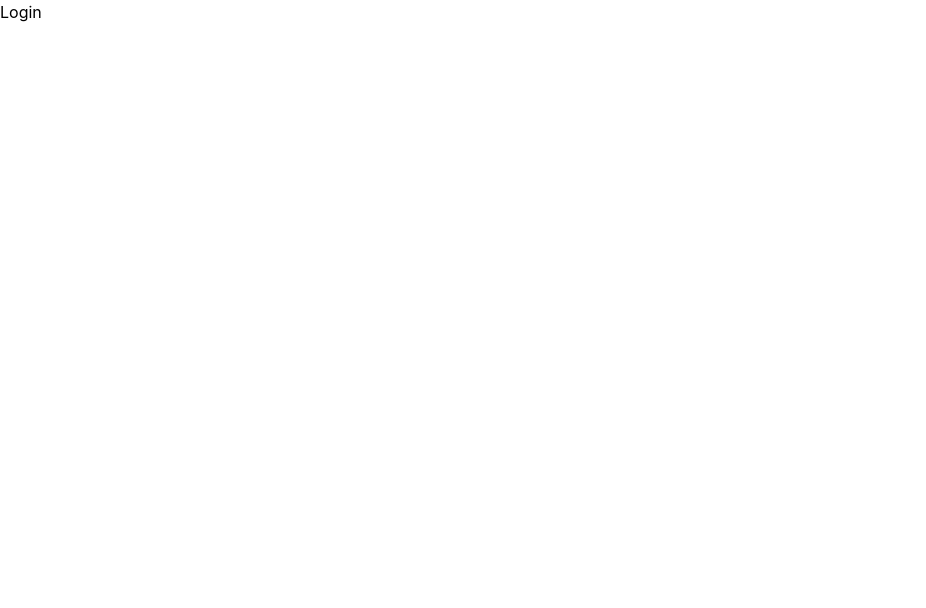
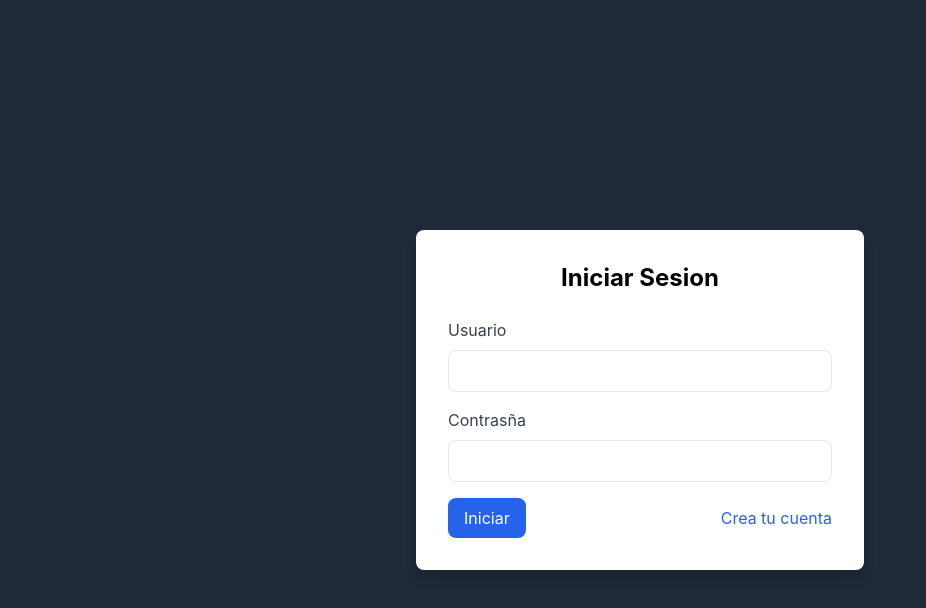
Before and after one commit to Juan-Code-Gomez/pruebaKonecta, a React (Create React App) app in the folder frontend/: page /login in a window 1280 px wide. Shown: the top 608 px of the page, without its empty margins (0-926 px from the left). Built offline with nearby package versions, Linux system fonts and the light colour scheme.

Commit message:
Se crea el componente login con tailwind y se hace llamado al servicio en la api.
Tanto el de iniciar como el de registrarse y se confirma el funcionamiento.

```diff
--- a/frontend/src/components/Auth/Login.js
+++ b/frontend/src/components/Auth/Login.js
@@ -1,9 +1,105 @@
-import React from 'react'
+import React, { useState, useContext } from 'react';
+import { AuthContext } from '../../context/AuthContext';
+import { useNavigate } from 'react-router-dom';
+import api from '../../services/api';
 
-function Login() {
+const Login = ({ history }) => {
+  const { login } = useContext(AuthContext);
+  const [isRegister, setIsRegister] = useState(false);
+  const navigate = useNavigate();
+  const [formData, setFormData] = useState({
+    username: '',
+    password: '',
+    role: 'employee',
+  });
+
+  const handleChange = (e) => {
+    setFormData({ ...formData, [e.target.name]: e.target.value });
+  };
+
+  const handleSubmit = async (e) => {
+    e.preventDefault();
+    try {
+      const endpoint = isRegister ? '/auth/register' : '/auth/login';
+      const response = await api.post(endpoint, formData);
+      if (!isRegister) {
+        login(response.data.user.username, response.data.token, response.data.user.role);
+        localStorage.setItem('token', response.data.token);
+        navigate('/');
+      } else {
+        setIsRegister(false);
+      }
+    } catch (error) {
+      console.error('Authentication failed:', error);
+    }
+  };
+
   return (
-    <div>Login</div>
-  )
-}
+<>
+<div className="min-h-screen flex items-center justify-center bg-gray-800">
+      <div className="bg-white p-8 rounded-lg shadow-lg max-w-md w-full">
+        <h2 className="text-2xl font-bold mb-6 text-center">{isRegister ? 'Registrarse' : 'Iniciar Sesion'}</h2>
+        <form onSubmit={handleSubmit}>
+          <div className="mb-4">
+            <label className="block text-gray-700 mb-2" htmlFor="username">Usuario</label>
+            <input
+              type="text"
+              id="username"
+              name="username"
+              value={formData.username}
+              onChange={handleChange}
+              className="w-full px-4 py-2 border rounded-lg focus:outline-none focus:ring-2 focus:ring-blue-600"
+              required
+            />
+          </div>
+          <div className="mb-4">
+            <label className="block text-gray-700 mb-2" htmlFor="password">Contrasña</label>
+            <input
+              type="password"
+              id="password"
+              name="password"
+              value={formData.password}
+              onChange={handleChange}
+              className="w-full px-4 py-2 border rounded-lg focus:outline-none focus:ring-2 focus:ring-blue-600"
+              required
+            />
+          </div>
+          {isRegister && (
+            <div className="mb-4">
+              <label className="block text-gray-700 mb-2" htmlFor="role">Role</label>
+              <select
+                id="role"
+                name="role"
+                value={formData.role}
+                onChange={handleChange}
+                className="w-full px-4 py-2 border rounded-lg focus:outline-none focus:ring-2 focus:ring-blue-600"
+                required
+              >
+                <option value="employee">Empleado</option>
+                <option value="admin">Admin</option>
+              </select>
+            </div>
+          )}
+          <div className="flex items-center justify-between">
+            <button
+              type="submit"
+              className="bg-blue-600 text-white px-4 py-2 rounded-lg focus:outline-none focus:ring-2 focus:ring-blue-600"
+            >
+              {isRegister ? 'Registrarse' : 'Iniciar'}
+            </button>
+            <button
+              type="button"
+              onClick={() => setIsRegister(!isRegister)}
+              className="text-blue-600 hover:underline focus:outline-none"
+            >
+              {isRegister ? 'Ya tienes una cuenta?' : 'Crea tu cuenta'}
+            </button>
+          </div>
+        </form>
+      </div>
+    </div>
+</>
+  );
+};
 
-export default Login
+export default Login;
```
